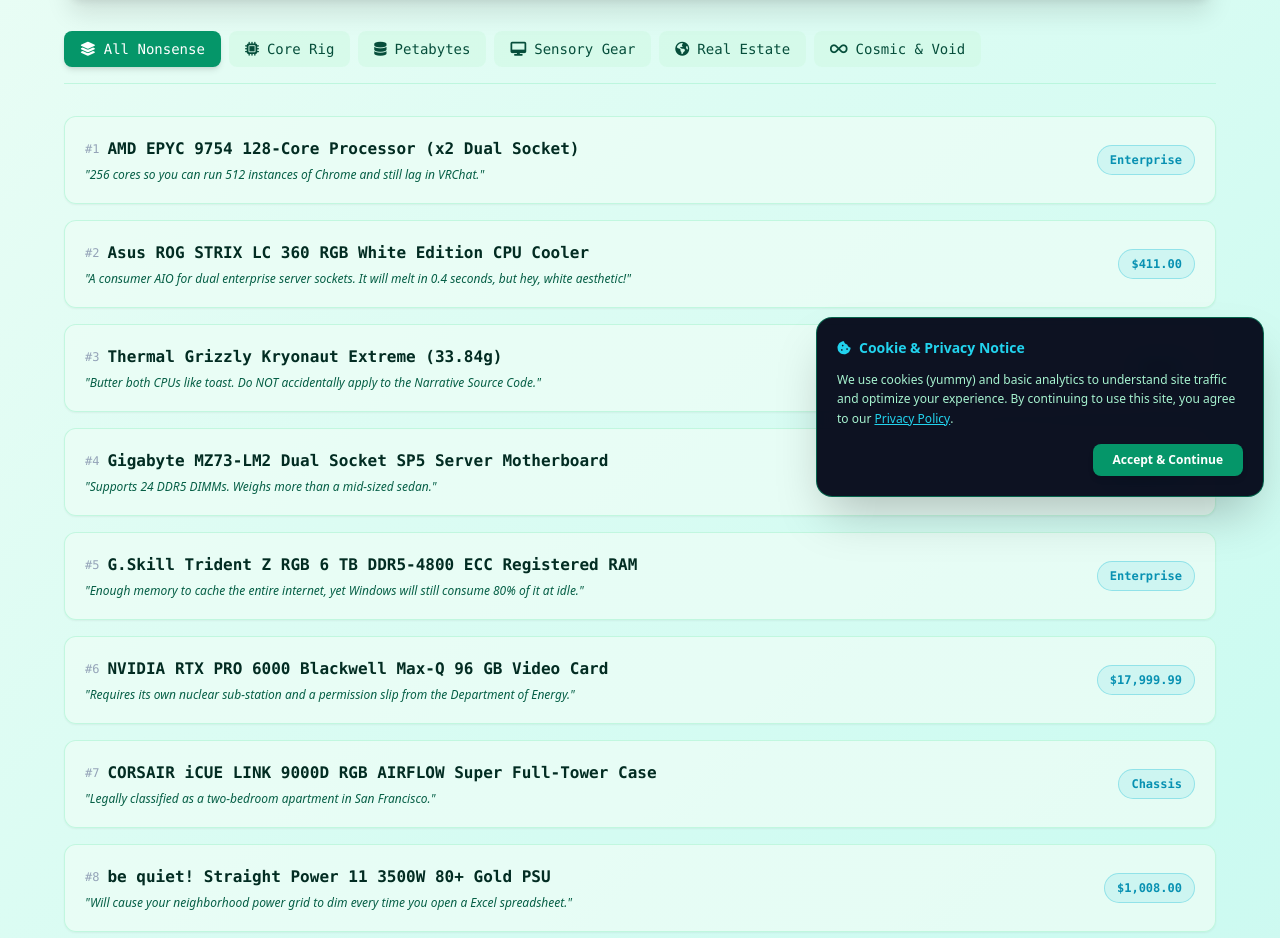
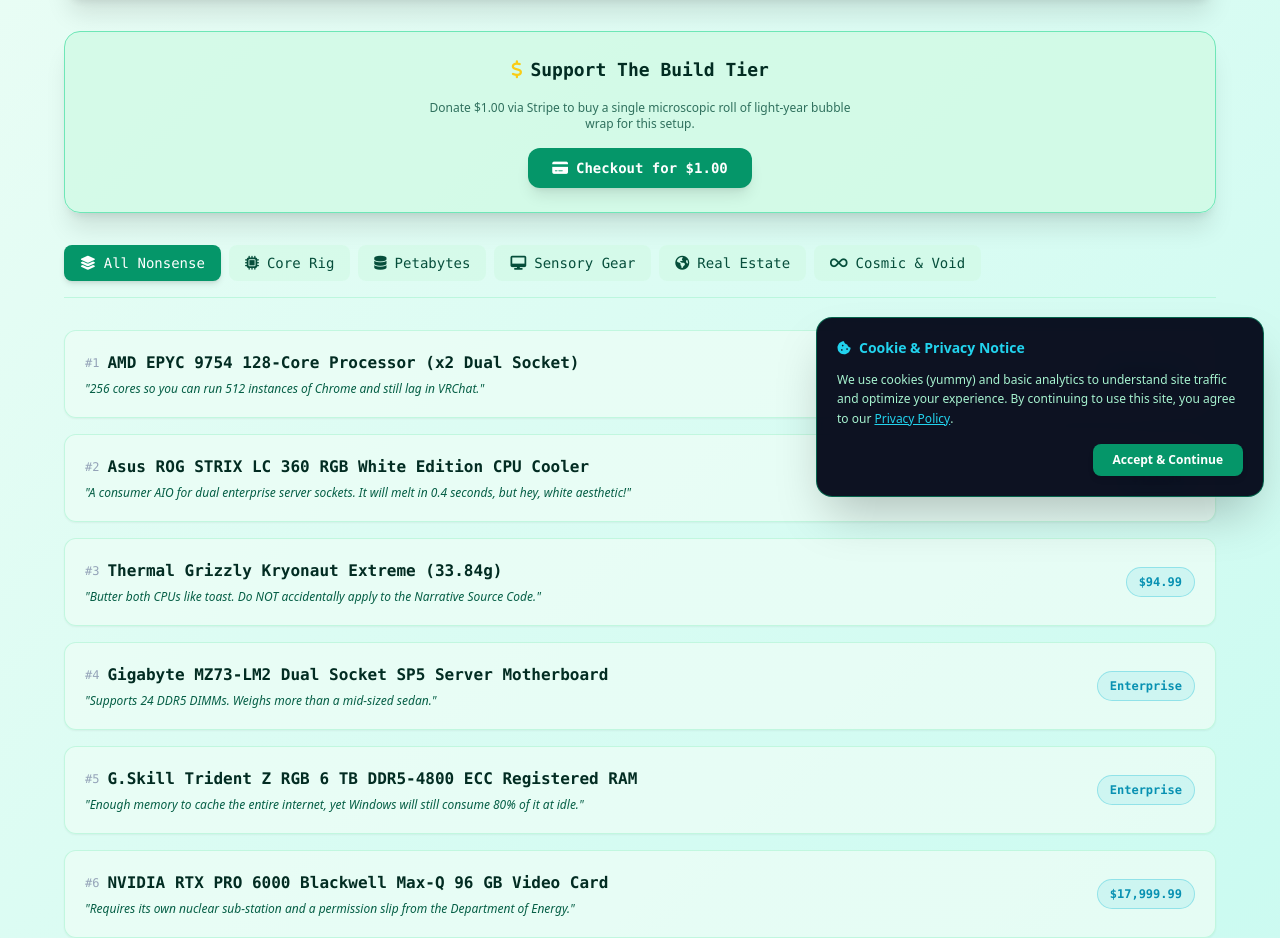
Before and after one commit to Lyra-Social-Group/lyrafoxwood, a Vue app: page /ultament-pc in a window 1280 px wide. Shown: the part 287-1225 px from the top of the page. Built offline with nearby package versions, Linux system fonts and the light colour scheme; no server answers.

Commit message:
new file:   functions/api/checkout.js 	modified:   package.json 	modified:   src/views/UltamentPcView.vue

```diff
--- a/package.json
+++ b/package.json
@@ -10,6 +10,7 @@
     "deploy": "wrangler deploy"
   },
   "dependencies": {
+    "stripe": "^22.6.2",
     "vue": "^3.5.0",
     "vue-router": "^4.4.0"
   },
--- a/src/views/UltamentPcView.vue
+++ b/src/views/UltamentPcView.vue
@@ -9,7 +9,30 @@
 }
 
 const activeCategory = ref<string>('all')
+const loading = ref<boolean>(false)
 
+// Stripe $1.00 Checkout Handler
+const handleCheckout = async () => {
+  loading.value = true
+  try {
+    const res = await fetch('/api/checkout', {
+      method: 'POST',
+      headers: { 'Content-Type': 'application/json' }
+    })
+    const data = await res.json()
+    if (data.url) {
+      window.location.href = data.url
+    } else {
+      alert('Checkout error: ' + (data.error || 'Failed to start Stripe session'))
+    }
+  } catch (err) {
+    alert('Payment request failed.')
+  } finally {
+    loading.value = false
+  }
+}
+
+// Complete PCPartPicker list with commentary
 const pcList = ref<PcItem[]>([
   // Core Hardware
   {
@@ -58,7 +81,7 @@
     category: 'core',
     name: 'be quiet! Straight Power 11 3500W 80+ Gold PSU',
     price: '$1,008.00',
-    commentary: 'Will cause your neighborhood power grid to dim every time you open a Excel spreadsheet.'
+    commentary: 'Will cause your neighborhood power grid to dim every time you open an Excel spreadsheet.'
   },
   {
     category: 'core',
@@ -84,7 +107,7 @@
     category: 'storage',
     name: 'Mushkin Source HC 16 TB 2.5" SSD (x3 Array)',
     price: '$48,372.90',
-    commentary: 'Cost more than a brand-new Ford Mustang. Used strictly for meme storage.'
+    commentary: 'Costs more than a brand-new Ford Mustang. Used strictly for meme storage.'
   },
   {
     category: 'storage',
@@ -222,6 +245,27 @@
         </div>
       </header>
 
+      <!-- $1.00 Stripe Checkout Widget -->
+      <section class="bg-emerald-100/80 dark:bg-slate-900/90 border border-emerald-300 dark:border-emerald-500/40 rounded-2xl p-6 text-center space-y-4 shadow-xl">
+        <h3 class="font-mono text-lg font-bold text-emerald-950 dark:text-emerald-300 flex items-center justify-center gap-2">
+          <i class="fa-solid fa-dollar-sign text-yellow-400"></i>
+          Support The Build Tier
+        </h3>
+        <p class="text-xs font-sans text-emerald-900/80 dark:text-slate-300 max-w-md mx-auto">
+          Donate $1.00 via Stripe to buy a single microscopic roll of light-year bubble wrap for this setup.
+        </p>
+
+        <button
+          @click="handleCheckout"
+          :disabled="loading"
+          class="bg-emerald-600 hover:bg-emerald-500 disabled:opacity-50 text-white font-mono font-bold text-sm px-6 py-2.5 rounded-xl transition-all shadow-lg hover:shadow-emerald-500/20 active:scale-95 flex items-center justify-center gap-2 mx-auto cursor-pointer"
+        >
+          <i v-if="loading" class="fa-solid fa-spinner animate-spin"></i>
+          <i v-else class="fa-solid fa-credit-card"></i>
+          {{ loading ? 'Redirecting to Stripe...' : 'Checkout for $1.00' }}
+        </button>
+      </section>
+
       <!-- Category Filter Buttons -->
       <nav class="flex flex-wrap gap-2 border-b border-emerald-200/60 dark:border-emerald-900/40 pb-4">
         <button
@@ -229,7 +273,7 @@
           :key="cat.id"
           @click="activeCategory = cat.id"
           :class="[
-            'px-4 py-2 rounded-lg font-mono text-xs sm:text-sm flex items-center gap-2 transition-all duration-200',
+            'px-4 py-2 rounded-lg font-mono text-xs sm:text-sm flex items-center gap-2 transition-all duration-200 cursor-pointer',
             activeCategory === cat.id
               ? 'bg-emerald-600 dark:bg-emerald-600 text-white shadow-md'
               : 'bg-emerald-100/60 dark:bg-slate-900/60 text-emerald-900 dark:text-emerald-200 hover:bg-emerald-200/70 dark:hover:bg-slate-800'
```
Also changed, not shown: 1 other file (tests, documents, lock files or other folders).
